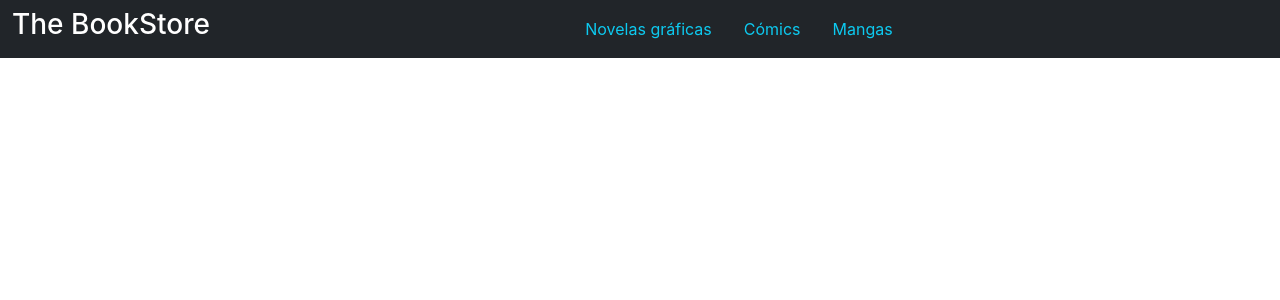
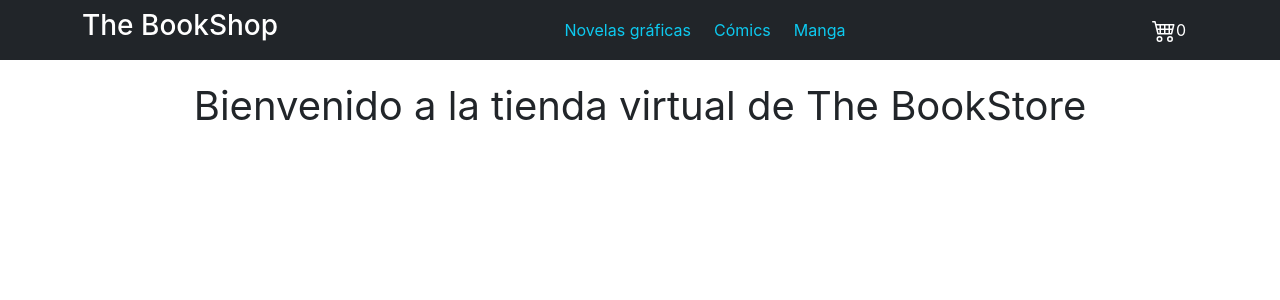
Before and after one commit to CandelaCapra/ecommerceCapraCoarasa, a React (Create React App) app: page / in a window 1280 px wide. Shown: the top 300 px of the page. Built offline with nearby package versions, Linux system fonts and the light colour scheme.

Commit message:
Adding Cart Widget and Greeting

```diff
--- a/package.json
+++ b/package.json
@@ -6,7 +6,10 @@
     "@testing-library/jest-dom": "^5.16.1",
     "@testing-library/react": "^12.1.2",
     "@testing-library/user-event": "^13.5.0",
+    "bootstrap": "^5.1.3",
     "react": "^17.0.2",
+    "react-bootstrap": "^2.1.2",
+    "react-bootstrap-icons": "^1.7.2",
     "react-dom": "^17.0.2",
     "react-scripts": "5.0.0",
     "web-vitals": "^2.1.4"
--- a/public/index.html
+++ b/public/index.html
@@ -24,8 +24,7 @@
       work correctly both with client-side routing and a non-root public URL.
       Learn how to configure a non-root public URL by running `npm run build`.
     -->
-    <!-- CSS only -->
-    <link href="https://cdn.jsdelivr.net/npm/bootstrap@5.1.3/dist/css/bootstrap.min.css" rel="stylesheet" integrity="sha384-1BmE4kWBq78iYhFldvKuhfTAU6auU8tT94WrHftjDbrCEXSU1oBoqyl2QvZ6jIW3" crossorigin="anonymous">
+    <link rel="stylesheet" href="https://cdn.jsdelivr.net/npm/bootstrap@5.1.3/dist/css/bootstrap.min.css" integrity="sha384-1BmE4kWBq78iYhFldvKuhfTAU6auU8tT94WrHftjDbrCEXSU1oBoqyl2QvZ6jIW3" crossorigin="anonymous"/>
     <title>React App</title>
   </head>
   <body>
@@ -41,7 +40,5 @@
       To begin the development, run `npm start` or `yarn start`.
       To create a production bundle, use `npm run build` or `yarn build`.
     -->
-    <!-- JavaScript Bundle with Popper -->
-    <script src="https://cdn.jsdelivr.net/npm/bootstrap@5.1.3/dist/js/bootstrap.bundle.min.js" integrity="sha384-ka7Sk0Gln4gmtz2MlQnikT1wXgYsOg+OMhuP+IlRH9sENBO0LRn5q+8nbTov4+1p" crossorigin="anonymous"></script>
   </body>
 </html>
--- a/src/App.js
+++ b/src/App.js
@@ -1,10 +1,12 @@
 import './App.css';
-import {Navbar} from './components/Navbar/Navbar.js';
+import {Navbarcustom} from './components/Navbar/Navbar.js';
+import {ItemListContainer} from'./components/ItemListContainer/ItemListContainer.js';
 
 function App() {
   return (
     <div>
-      <Navbar />
+      <Navbarcustom />
+      <ItemListContainer greeting="Bienvenido a la tienda virtual de The BookStore"/>
     </div>
   );
 }
--- /dev/null
+++ b/src/components/CartWidget/CartWidget.js
@@ -0,0 +1,15 @@
+import {Cart4} from 'react-bootstrap-icons'
+import {Button} from 'react-bootstrap'
+
+const CartWidget = () =>{
+    return (
+        <div>
+            <Button variant="outline-info" className='border-0 text-white mt-1'>
+                <Cart4 className='fs-4 mb-1' />
+                0
+            </Button>
+        </div>
+    )
+}
+
+export {CartWidget};
--- /dev/null
+++ b/src/components/ItemListContainer/ItemListContainer.js
@@ -0,0 +1,7 @@
+const ItemListContainer = ({greeting}) =>{
+    return (
+        <p className="fs-1 text-center mt-3">{greeting}</p>
+    )
+}
+
+export {ItemListContainer};
--- a/src/components/Navbar/Navbar.js
+++ b/src/components/Navbar/Navbar.js
@@ -1,16 +1,24 @@
-const Navbar = () => {
+import {Navbar, Container, Button, ButtonGroup, ButtonToolbar} from 'react-bootstrap'
+import { CartWidget } from '../CartWidget/CartWidget.js'
+
+const Navbarcustom = () => {
     return (
-        <nav className='navbar navbar-expand-lg navbar-light bg-dark'>
-            <div className='container-fluid'>
-                <h3 className='text-white'>The BookStore</h3>
-                <div className='d-grid gap-2 d-md-flex mx-auto'>
-                    <button className='btn btn-outline-info border-0'>Novelas gráficas</button>
-                    <button className='btn btn-outline-info border-0'>Cómics</button>
-                    <button className='btn btn-outline-info border-0'>Mangas</button>
+        <Navbar expand="lg" variant="dark" bg="dark">
+            <Container>
+                <div>
+                    <h3 className='text-white'>The BookShop</h3>
                 </div>
-            </div>
-        </nav>
+                <ButtonToolbar aria-label="Toolbar with button groups">
+                    <ButtonGroup className="me-2">
+                        <Button variant='outline-info' className="border-0">Novelas gráficas</Button>
+                        <Button variant='outline-info' className="border-0">Cómics</Button>
+                        <Button variant='outline-info' className="border-0">Manga</Button>
+                    </ButtonGroup>
+                </ButtonToolbar>
+                <CartWidget />
+            </Container>
+        </Navbar>
     )
 }
 
-export {Navbar};
+export {Navbarcustom};
```
Also changed, not shown: 1 other file (tests, documents, lock files or other folders).
